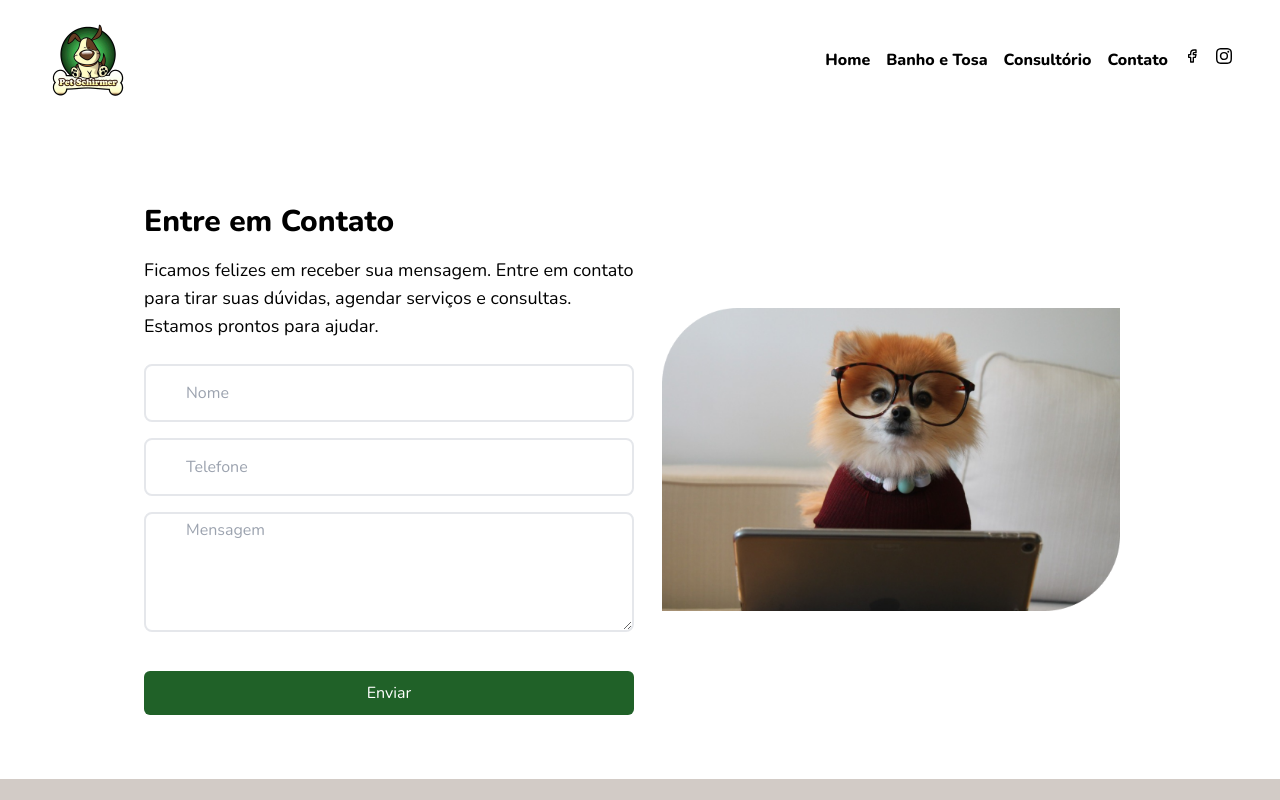
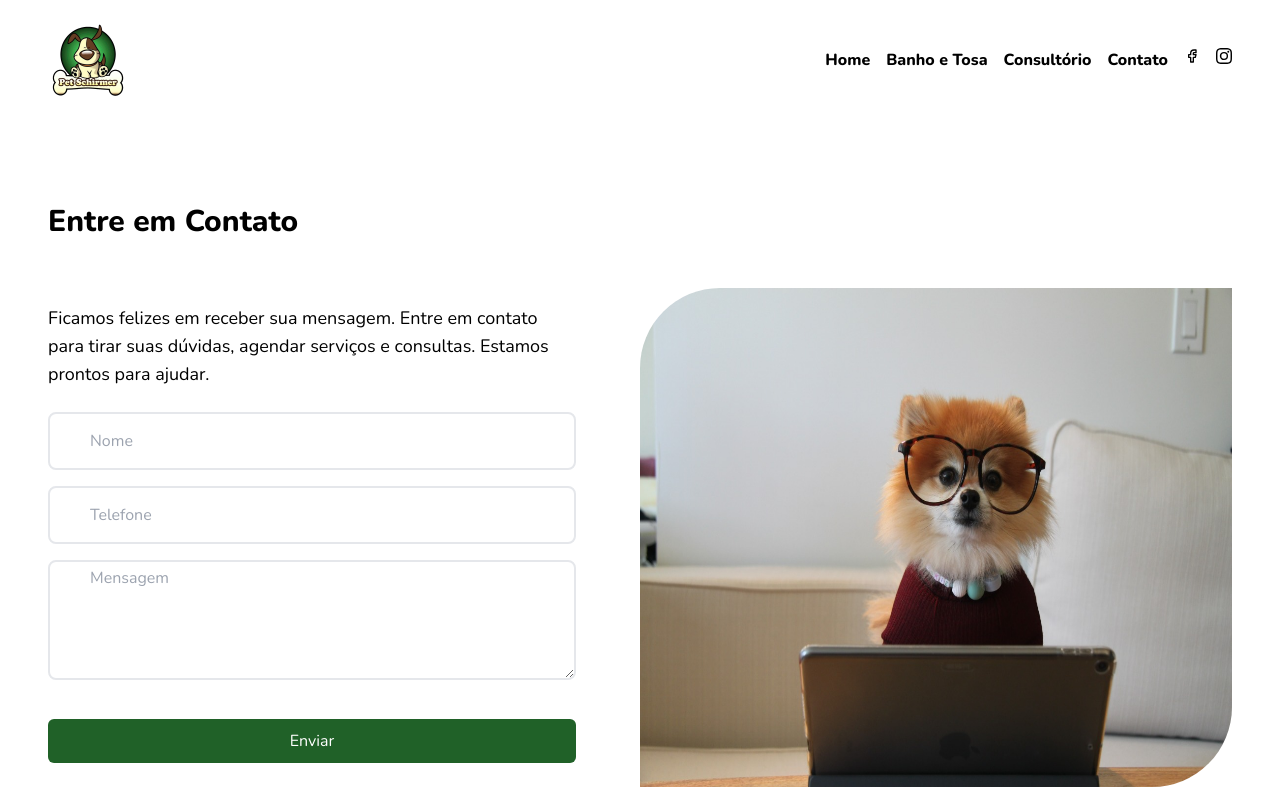
Before and after one commit to deniseschirmer/next-petschirmer, a Next.js app: page /contato in a window 1280 px wide. Shown: the top 800 px of the page. Built offline with nearby package versions, Linux system fonts and the light colour scheme.

Commit message:
fix: fix some components

```diff
--- a/package.json
+++ b/package.json
@@ -32,6 +32,7 @@
     "react-magic-motion": "^1.1.1",
     "react-responsive": "^9.0.2",
     "react-slick": "^0.29.0",
+    "react-spinners": "^0.13.8",
     "slick-carousel": "^1.8.1",
     "typescript": "5.1.6",
     "yup": "^1.2.0"
--- a/src/app/contato/page.tsx
+++ b/src/app/contato/page.tsx
@@ -58,12 +58,12 @@ const Contato = () => {
 
   return (
     <>
-      <section className="flex flex-col p-4 md:p-12 mx-auto md:flex-wrap lg:flex-nowrap font-nunito md:py-10 md:px-6 lg:px-36 lg:mt-5 gap-6 xl:gap-24">
-        <div className="flex flex-col md:flex-row gap-3">
-          <div className="md:w-1/2">
+      <section className="flex flex-col p-4 md:p-12 mx-auto md:flex-wrap lg:flex-nowrap font-nunito md:py-10 md:px-6 lg:px-12 lg:mt-5 gap-6 xl:gap-12">
         <h1 className="text-2xl md:text-3xl font-extrabold pt-6 pr-4 md:pr-16">
           Entre em Contato
         </h1>
+        <div className="flex flex-col md:flex-row gap-3 xl:gap-16">
+          <div className="md:w-1/2">
             <p className="mb-4 mt-4 text-sm md:text-base lg:text-lg font-normal leading-5">
               Ficamos felizes em receber sua mensagem. Entre em contato para
               tirar suas dúvidas, agendar serviços e consultas. Estamos prontos
@@ -113,15 +113,15 @@ const Contato = () => {
               </div>
             </form>
           </div>
-          <div className="w-full md:w-1/2 p-4 flex items-center justify-center">
+          {/* <div className="w-full md:w-1/2 p-4 flex items-center justify-center"> */}
           <Image
-              src="/form-dog.png"
+            src="/dog-for-contact.jpg"
             alt="Foto Spitz formulário"
-              className="object-top"
+            className="rounded-tl-[5rem] rounded-br-[5rem] lg:w-[50%] xl:w-1/2"
             width={602}
-              height={398}
+            height={396}
           />
-          </div>
+          {/* </div> */}
         </div>
       </section>
     </>
--- a/src/app/layout.tsx
+++ b/src/app/layout.tsx
@@ -23,9 +23,9 @@ export default function RootLayout({
     <html lang="pt-br">
       <body className={nunito.className}>
         {/**Padrão para todas as páginas (Header e footer são os mesmos para todas) */}
-        <Navbar />
-        {children}
-        <Footer />
+          <Navbar />
+          {children}
+          <Footer />
       </body>
     </html>
   );
```
Also changed, not shown: public/dog-for-contact.jpg (added), src/components/BanhoETosa/services/ServicoHospedagem.tsx (line endings or trailing spaces), 1 other file (tests, documents, lock files or other folders). Lines whose indentation alone changed are shown as unchanged.
